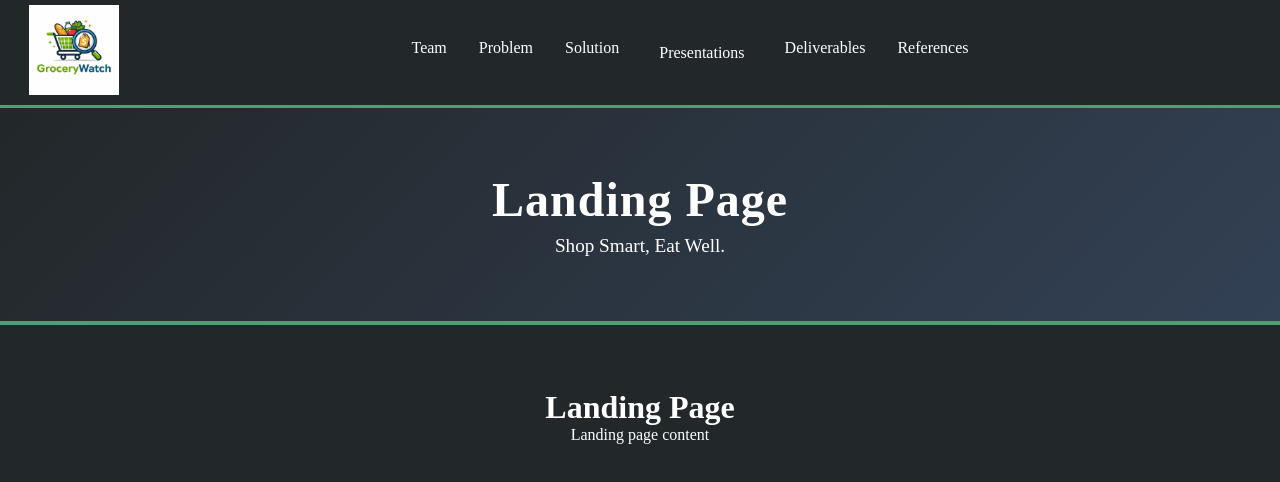
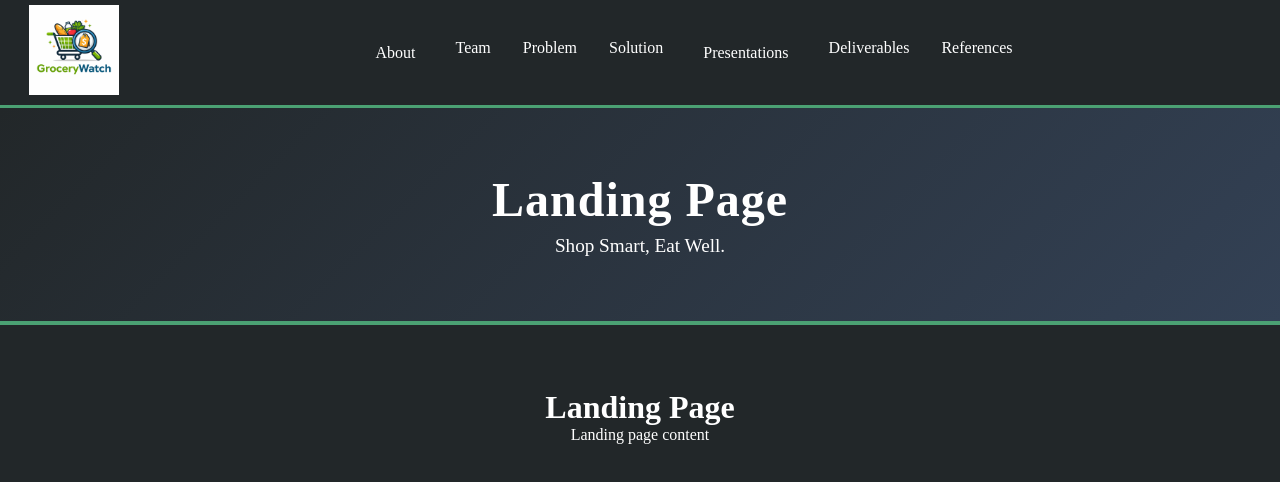
Before and after one commit to StoneLikesCode/GroceryWatch, a React (Vite) app: page /Team in a window 1280 px wide. Shown: the top 482 px of the page. Built offline with nearby package versions, Linux system fonts and the light colour scheme.

Commit message:
Added: about Dropdown

```diff
--- a/src/components/Navbar.jsx
+++ b/src/components/Navbar.jsx
@@ -25,6 +25,15 @@ export default function Navbar() {
                 </div>
 
                 <ul className={`${styles.navMenu} ${isOpen ? styles.show : ""}`}>
+                    <Dropdown
+                        label="About"
+                        links={[
+                            {to: "/team", label:"Team"},
+                            {to: "/problem", label:"Problem"},
+                            {to: "/solution", label:"Solution"}
+                        ]}>
+
+                    </Dropdown>
                     <li><NavLink className={navLinkClass} to="/team" >Team</NavLink></li>
                     <li><NavLink className={navLinkClass} to="/problem">Problem</NavLink></li>
                     <li><NavLink className={navLinkClass} to="/solution">Solution</NavLink></li>
```
